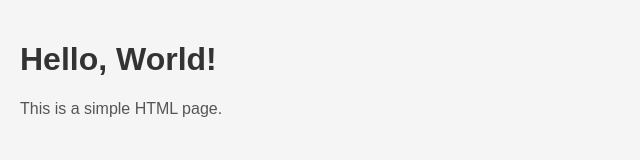
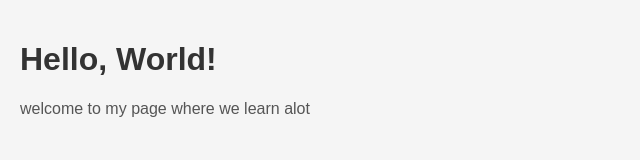
Before and after one commit to lambertoo/unpodtr, a plain HTML site: page index.html in a window 1280 px wide. Shown: the whole page, without its empty margins (0-640 px from the left). Drawn offline with Linux system fonts and the light colour scheme.

Commit message:
updating html

```diff
--- a/index.html
+++ b/index.html
@@ -21,6 +21,6 @@
 </head>
 <body>
   <h1>Hello, World!</h1>
-  <p>This is a simple HTML page.</p>
+  <p>welcome to my page where we learn alot</p>
 </body>
 </html>
```
